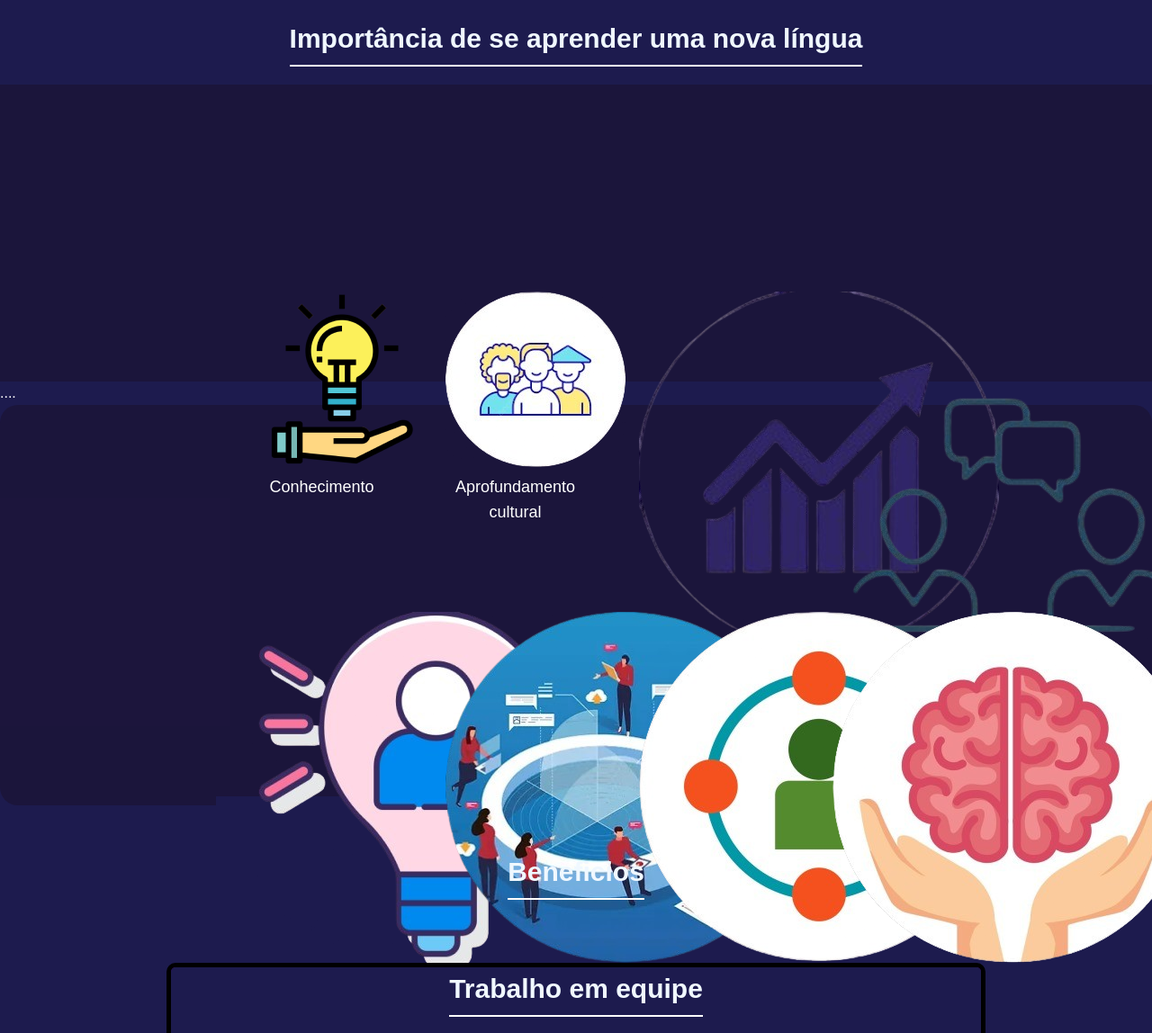
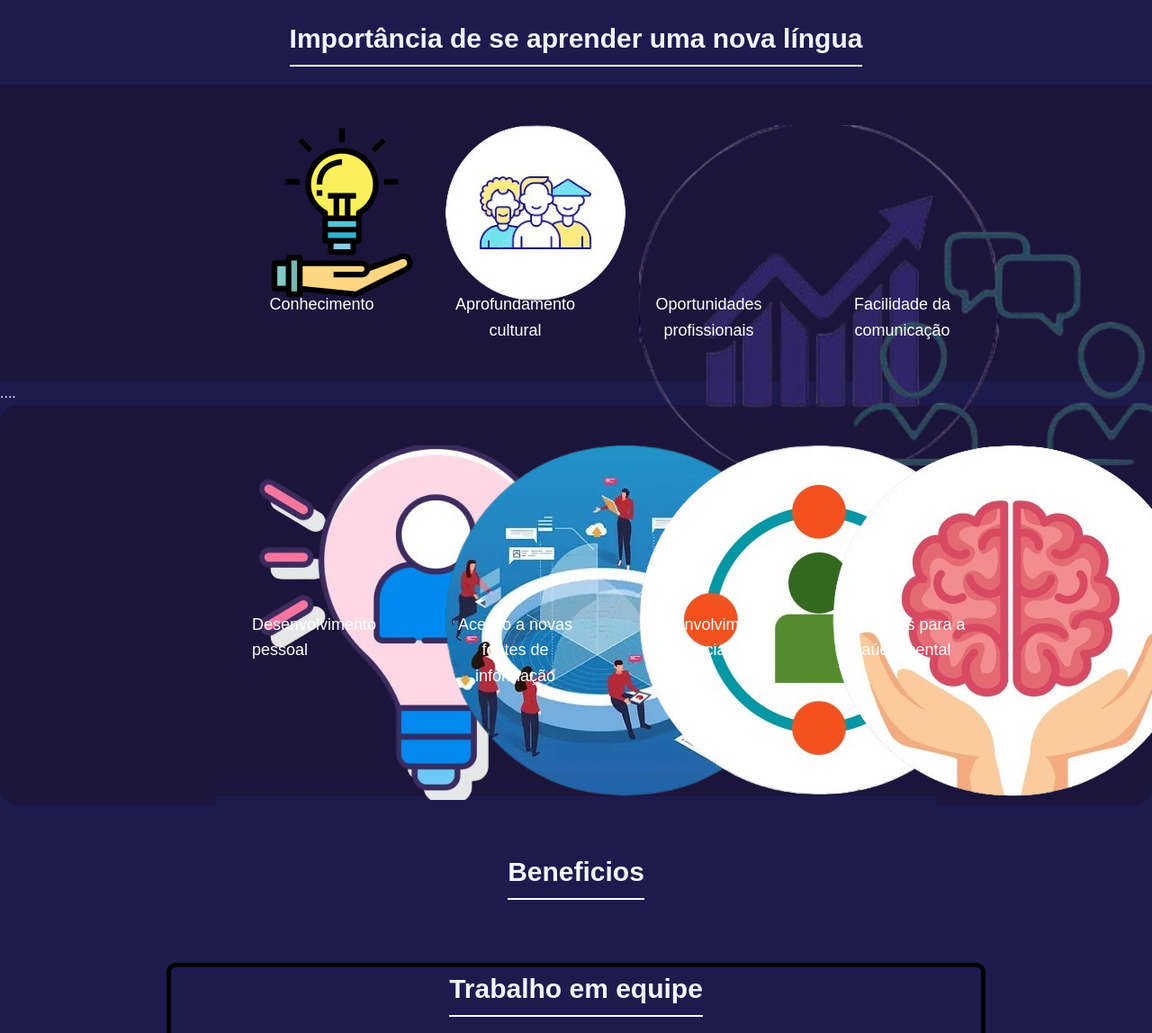
Before and after one commit to cimentociumento/PI-2024-grupo-3, a plain HTML site: page index.html in a window 1280 px wide. Shown: the part 4020-5168 px from the top of the page at 90% size. Drawn offline with Linux system fonts and the light colour scheme; files whose address does not match are found by name.

Commit message:
imagens colocadas

```diff
--- a/index.html
+++ b/index.html
@@ -20,7 +20,7 @@
                 <ul>
                     <li><a href="#introducao">introdução</a></li>
                     <li><a href="#desenvolvimento-linguistico">desenvolvimento linguistico</a></li>
-                    <li><a href="#tópico">Beneficios</a></li>
+                    <li><a href="#d4d8">Beneficios</a></li>
                     <li><a href="#quiz">Quiz</a></li>
                 </ul>
             </nav>
@@ -94,34 +94,33 @@
             </div>
 
          <div id="s3d3" class="s3">
-             <div id="d3d1"></div>
-             <div id="d3d2"></div>
-             <div id="d3d3"></div>
-             <div id="d3d4"></div>
+             <div id="d3d1"><img src="imagens/lampada.png" alt="desenvolvimento-linguistico"></div>
+             <div id="d3d2"><img src="imagens/treshomi-removebg-preview.png" alt="desenvolvimento-linguistico"></div>
+             <div id="d3d3"><img src="imagens/seta.png" alt="desenvolvimento-linguistico"></div>
+             <div id="d3d4"><img src="imagens/doishomi.png" alt="desenvolvimento-linguistico"></div>
              <div id="d3d5">
                 <div>
-                    <img src="imagens/lampada.png" alt="desenvolvimento-linguistico">
                  </div>
                  <p>Conhecimento</p>
 
              </div>
              <div id="d3d6">
                  <div>
-                    <img src="imagens/treshomi-removebg-preview.png" alt="desenvolvimento-linguistico">
+
                  </div>
                  <p>Aprofundamento cultural</p>
 
              </div>
              <div id="d3d7">
                 <div>
-                    <img src="imagens/seta.png" alt="desenvolvimento-linguistico">
+
                  </div>
                 <p>Oportunidades profissionais</p>
 
              </div>
              <div id="d3d8">
                 <div>
-                    <img src="imagens/doishomi.png" alt="desenvolvimento-linguistico">
+
                  </div>
                   <p>Facilidade da comunicação</p>
 
@@ -131,34 +130,34 @@
                 <div class="seta">....</div>
             </div>
          <div id="s3d4" class="s3">
-             <div id="d4d1"></div>
-             <div id="d4d2"></div>
-             <div id="d4d3"></div>
-             <div id="d4d4"></div>
+             <div id="d4d1"><img src="imagens/lampadahomi-removebg-preview.png" alt="desenvolvimento-linguistico"></div>
+             <div id="d4d2"><img src="imagens/lupa-removebg-preview.png" alt="desenvolvimento-linguistico"></div>
+             <div id="d4d3"><img src="imagens/nuvem-removebg-preview.png" alt="desenvolvimento-linguistico"></div>
+             <div id="d4d4"><img src="imagens/celebro-removebg-preview.png" alt="desenvolvimento-linguistico"></div>
              <div id="d4d5">
                 <div>
-                    <img src="imagens/lampadahomi-removebg-preview.png" alt="desenvolvimento-linguistico">
+
                  </div>
                  <p>Desenvolvimento pessoal</p>
 
                 </div>
                <div id="d4d6">
                 <div>
-                    <img src="imagens/lupa-removebg-preview.png" alt="desenvolvimento-linguistico">
+
                  </div>
                  <p>Acesso a novas fontes de informação</p>
 
                </div>
                <div id="d4d7">
                 <div>
-                    <img src="imagens/nuvem-removebg-preview.png" alt="desenvolvimento-linguistico">
+
                  </div>
                   <p>Desenvolvimento social</p>
 
                </div>
                <div id="d4d8">
                 <div>
-                    <img src="imagens/celebro-removebg-preview.png" alt="desenvolvimento-linguistico">
+
                  </div>
                   <p>Benefícios para a saúde mental</p>
 
--- a/styles/styles.css
+++ b/styles/styles.css
@@ -548,8 +548,6 @@ main {
 }
 
 #ensino{
-    display: flex;
-
     display: grid;
     grid-template-columns: 400px 100px 450px;
     grid-template-rows: 150px 260px 255px 255px;
```
